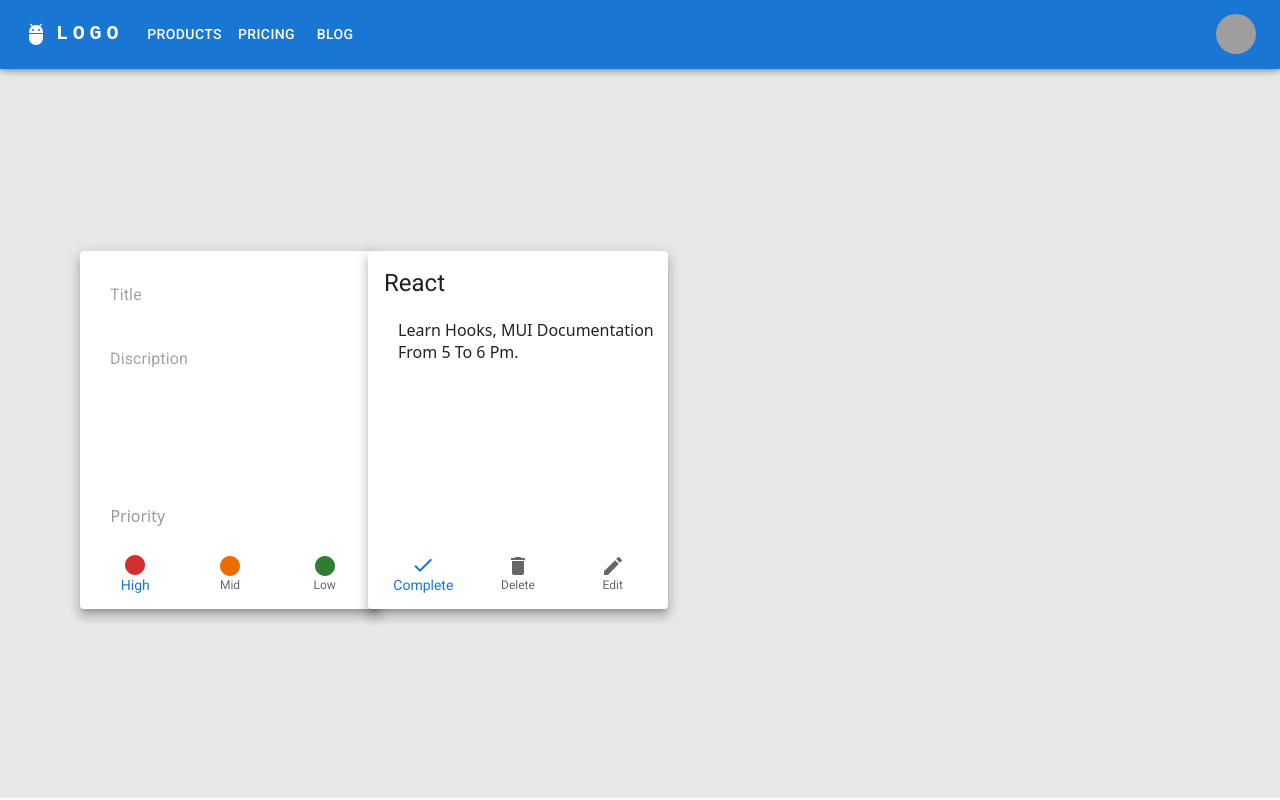
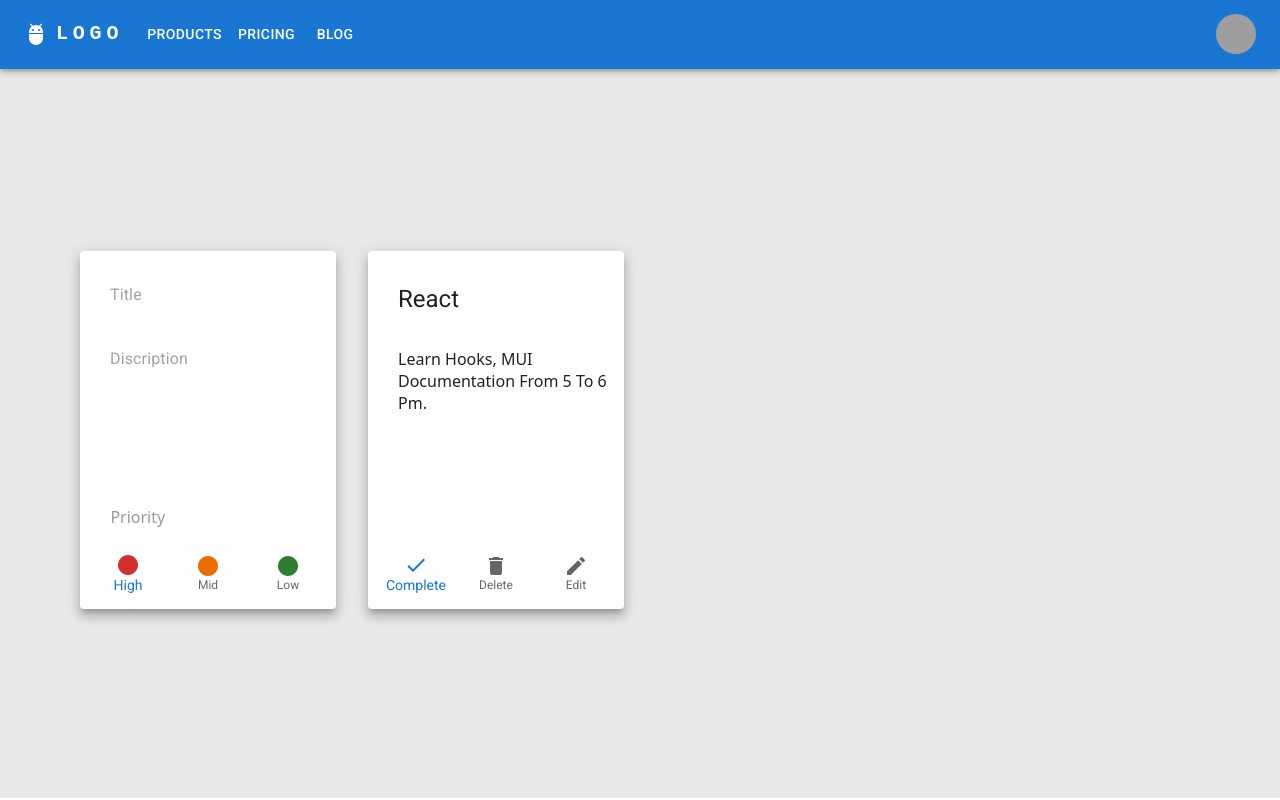
Before and after one commit to ajay-singh6/TODO, a React (Create React App) app in the folder client/: page / in a window 1280 px wide. Built offline with nearby package versions, Linux system fonts and the light colour scheme; grey boxes are pictures that could not be loaded.

Commit message:
todo card styling added

```diff
--- a/client/src/assets/Formcontainer.css
+++ b/client/src/assets/Formcontainer.css
@@ -18,7 +18,7 @@
   display: none;
 }
 
-.todo-card-text {
+.todo-card-text, .todo-card-title {
 
   font: inherit;
   letter-spacing: inherit;
@@ -27,7 +27,7 @@
 
   box-sizing: content-box;
 
-  height: 1.4375em;
+  height: max(1.4375em, max-content);
 
   -webkit-tap-highlight-color: transparent;
   display: block;
--- a/client/src/components/AddTodo.js
+++ b/client/src/components/AddTodo.js
@@ -12,7 +12,7 @@ export default function AddTodo() {
   return (
     <Card
       sx={{
-        minWidth: 300,
+        minWidth: "fit-content",
         width: "100%",
         minHeight: 358,
         display: "flex",
--- a/client/src/components/ToDoCard.js
+++ b/client/src/components/ToDoCard.js
@@ -25,7 +25,7 @@ export default function TodoCard({ title, discription, color }) {
   return (
     <Card
       sx={{
-        minWidth: 300,
+        minWidth: 100,
         minHeight: 358,
         display: "flex",
         justifyContent: "space-between",
@@ -41,20 +41,22 @@ export default function TodoCard({ title, discription, color }) {
 
         {/* Todo description */}
 
+
         {styleCondition ?
           <>
-            <Typography className="todo-card-title" variant="h5" sx={{ height: "1.5em" }}> {state.title ? state.title : "Enter title here"} </Typography>
+            <Typography className="todo-card-title" variant="h5" > {state.title ? state.title : "Enter title here"} </Typography>
             <Typography className="todo-card-text" variant="p">{state.discription ? state.discription : "Enter todo description"}</Typography>
           </>
           :
           <>
             <TextField
-              sx={{"& fieldset": { border: "none" }}}
+              sx={{"& hover, fieldset": { border: "none", borderBottom: "2px solid silver" }}}
               className="todo-card-title"
               onChange={inputHandler}
               name="title"
               value={state.title}
               placeholder="Todo - Title"
+              fullWidth
             >
             </TextField>
             <br />
@@ -64,6 +66,7 @@ export default function TodoCard({ title, discription, color }) {
               onChange={inputHandler}
               name="discription"
               value={state.discription}
+              fullWidth
               placeholder="Description"></TextField>
           </>
         }
```
